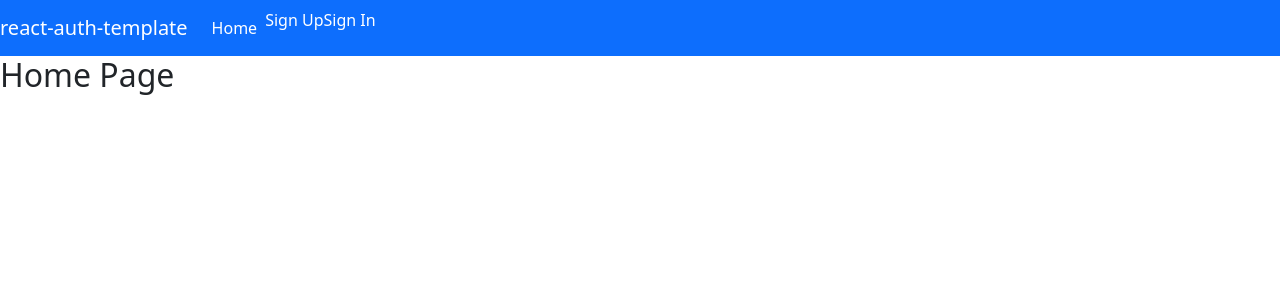
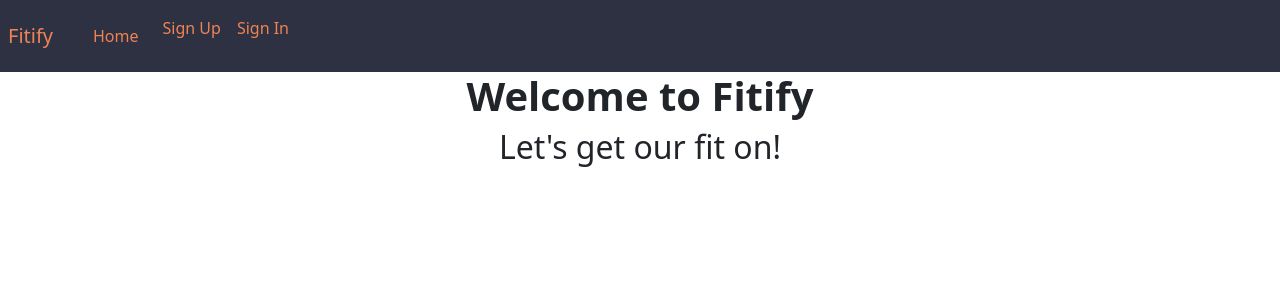
Before and after one commit to BishrJones/project4-client, a React (Create React App) app: page / in a window 1280 px wide. Shown: the top 300 px of the page. Built offline with nearby package versions, Linux system fonts and the light colour scheme.

Commit message:
header styling; index.html favicon and title change

```diff
--- a/public/index.html
+++ b/public/index.html
@@ -2,7 +2,7 @@
 <html lang="en">
   <head>
     <meta charset="utf-8" />
-    <link rel="icon" href="%PUBLIC_URL%/favicon.ico" />
+    <link rel="icon" href="%PUBLIC_URL%/fitness1.png" />
     <meta name="viewport" content="width=device-width, initial-scale=1" />
     <meta name="theme-color" content="#000000" />
     <meta
@@ -24,7 +24,7 @@
       work correctly both with client-side routing and a non-root public URL.
       Learn how to configure a non-root public URL by running `npm run build`.
     -->
-    <title>React App</title>
+    <title>Fitify</title>
   </head>
   <body>
     <noscript>You need to enable JavaScript to run this app.</noscript>
--- a/src/api/auth.js
+++ b/src/api/auth.js
@@ -43,7 +43,7 @@ export const changePassword = (passwords, user) => {
 		url: apiUrl + '/change-password',
 		method: 'PATCH',
 		headers: {
-			Authorization: `Token token=${user.token}`,
+			Authorization: `Token ${user.token}`,
 		},
 		data: {
 			passwords: {
--- a/src/components/Home.js
+++ b/src/components/Home.js
@@ -4,7 +4,13 @@ const Home = (props) => {
 
 	return (
 		<>
-			<h2>Home Page</h2>
+			<h1 style={{
+				textAlign: 'center',
+				fontWeight: 'bold',
+			}}>Welcome to Fitify</h1>
+			<h2 style={{
+				textAlign: 'center',
+			}}>Let's get our fit on!</h2>
 		</>
 	)
 }
--- a/src/components/shared/Header.js
+++ b/src/components/shared/Header.js
@@ -3,18 +3,18 @@ import Nav from 'react-bootstrap/Nav'
 import Navbar from 'react-bootstrap/Navbar'
 import { Link } from 'react-router-dom'
 const linkStyle = {
-    color: 'white',
+    color: '#ef8354',
     textDecoration: 'none'
 }
 const authenticatedOptions = (
 	<>
-		<Nav.Item>
-			<Link to='change-password' style={linkStyle}>
+		<Nav.Item className='m-2'>
+			<Link   to='change-password' style={linkStyle}>
 				Change Password
 			</Link>
 		</Nav.Item>
-		<Nav.Item>
-			<Link to='sign-out' style={linkStyle}>
+		<Nav.Item className='m-2'>
+			<Link  to='sign-out' style={linkStyle}>
 				Sign Out
 			</Link>
 		</Nav.Item>
@@ -23,19 +23,19 @@ const authenticatedOptions = (
 
 const unauthenticatedOptions = (
 	<>
-        <Nav.Item>
-		    <Link to='sign-up' style={linkStyle}>Sign Up</Link>
+        <Nav.Item className='m-2'>
+		    <Link  to='sign-up' style={linkStyle}>Sign Up</Link>
         </Nav.Item>
-        <Nav.Item>
-		    <Link to='sign-in' style={linkStyle}>Sign In</Link>
+        <Nav.Item className='m-2'>
+		    <Link  to='sign-in' style={linkStyle}>Sign In</Link>
         </Nav.Item>
 	</>
 )
 
 const alwaysOptions = (
 	<>
-		<Nav.Link>
-			<Link to='/' style={linkStyle}>
+		<Nav.Link className='m-2'>
+			<Link  to='/' style={linkStyle}>
 				Home
 			</Link>
 		</Nav.Link>
@@ -43,10 +43,10 @@ const alwaysOptions = (
 )
 
 const Header = ({ user }) => (
-	<Navbar bg='primary' variant='dark' expand='md'>
+	<Navbar sticky= 'top' bg='myColor' variant='dark' expand='md'>
 		<Navbar.Brand>
-            <Link to='/' style={linkStyle}>
-                react-auth-template
+            <Link className='m-2' to='/' style={linkStyle}>
+                Fitify
             </Link>
         </Navbar.Brand>
 		<Navbar.Toggle aria-controls='basic-navbar-nav' />
--- a/src/components/workouts/indexWorkouts.js
+++ b/src/components/workouts/indexWorkouts.js
@@ -22,3 +22,5 @@ const IndexWorkouts = (props) => {
         return <p>Looks like there are no workouts, Let's add some!</p>
     }
 }
+
+export default IndexWorkouts
--- a/src/index.css
+++ b/src/index.css
@@ -11,3 +11,7 @@ code {
   font-family: source-code-pro, Menlo, Monaco, Consolas, 'Courier New',
     monospace;
 }
+
+.bg-myColor{
+  background-color: #2d3142;
+}
```
Also changed, not shown: public/fitness.png (added), public/fitness1.png (added).
